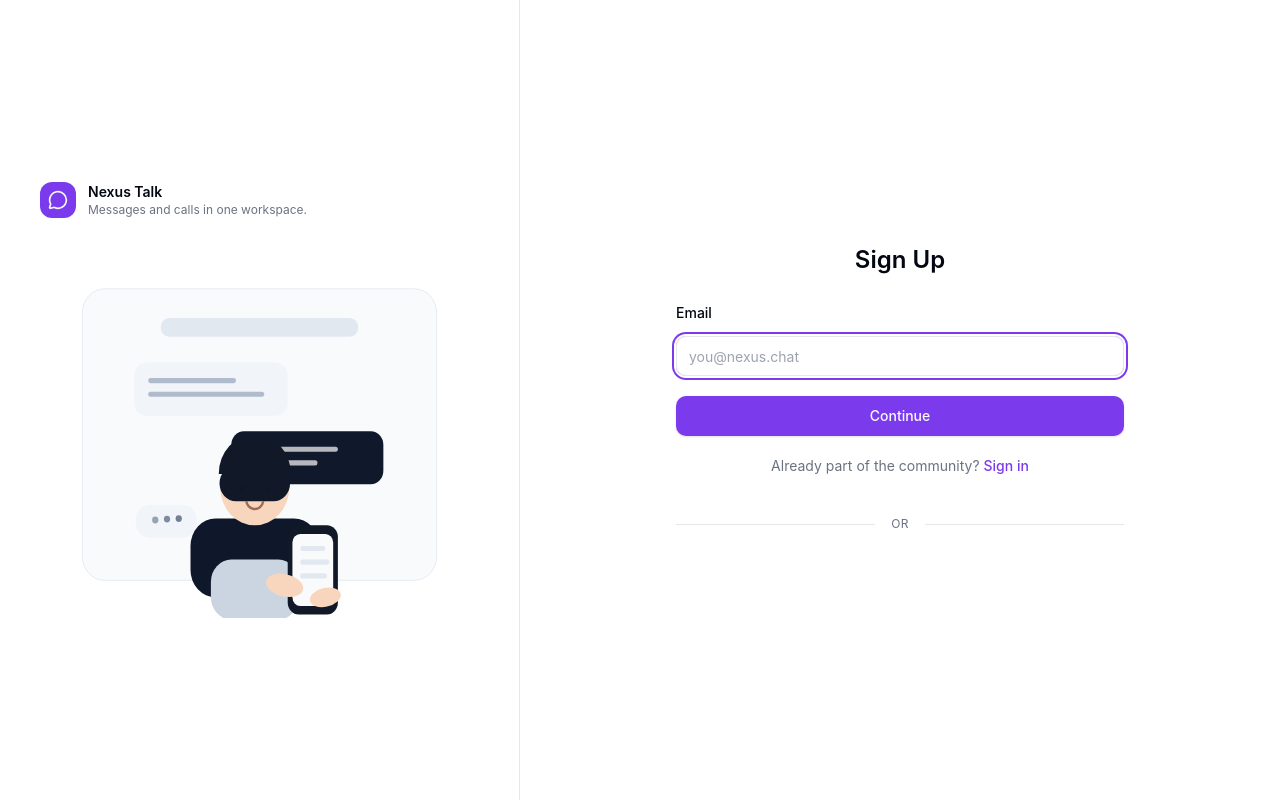
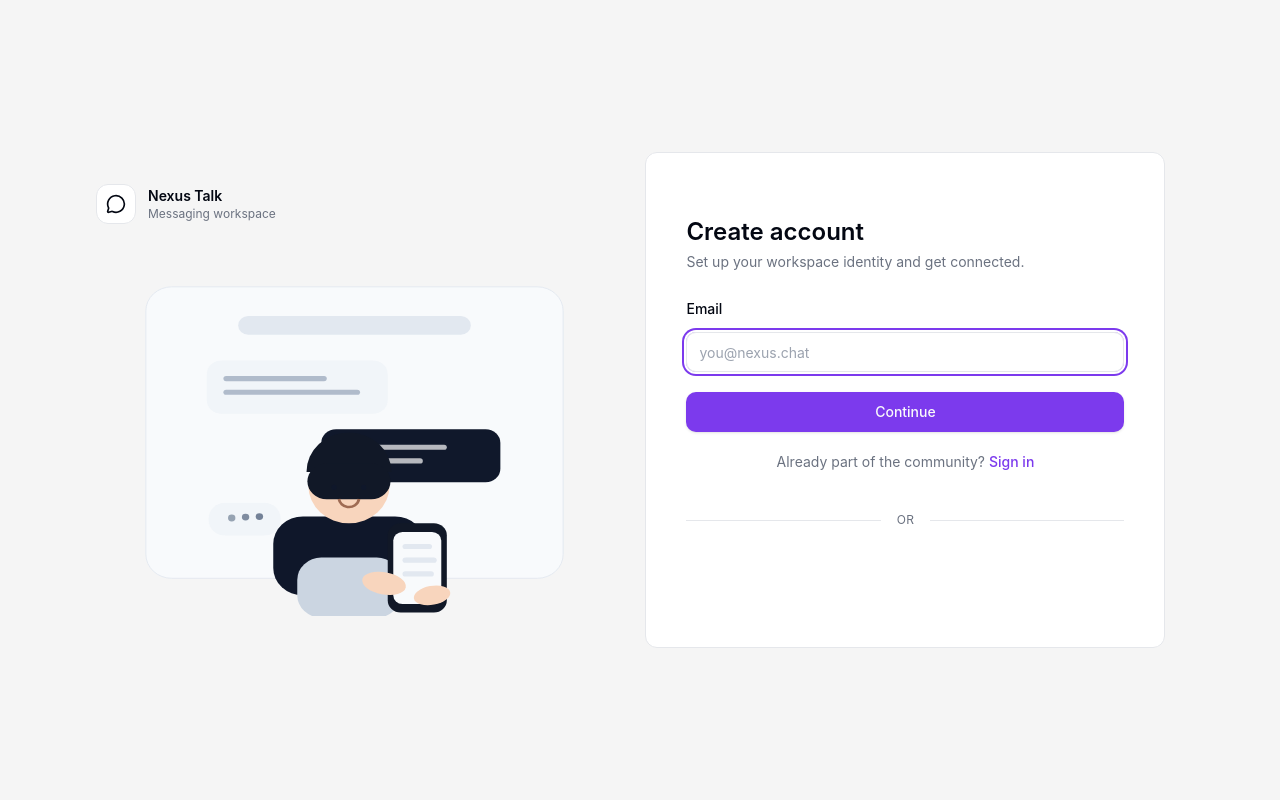
Before and after one commit to SaiHtetAung-mn/nexus-talk, a React (Vite) app in the folder apps/web/: page /auth/register in a window 1280 px wide. Built offline with nearby package versions, Linux system fonts and the light colour scheme; no server answers.

Commit message:
[style]: Auth UI improvement

```diff
--- a/apps/web/src/features/auth/pages/login-page.tsx
+++ b/apps/web/src/features/auth/pages/login-page.tsx
@@ -4,8 +4,11 @@ import { OAuthButtons } from "../components/oauth-buttons";
 export function LoginPage() {
   return (
     <div className="space-y-6">
-      <div className="space-y-1 text-center hidden sm:block">
+      <div className="space-y-1">
         <h1 className="text-2xl font-semibold text-foreground">Sign in</h1>
+        <p className="text-sm text-muted-foreground">
+          Continue to your conversations and calls.
+        </p>
       </div>
       <LoginForm />
       <div className="space-y-4 pt-4">
--- a/apps/web/src/features/auth/pages/register-page.tsx
+++ b/apps/web/src/features/auth/pages/register-page.tsx
@@ -4,10 +4,11 @@ import { OAuthButtons } from "../components/oauth-buttons";
 export function RegisterPage() {
   return (
     <div className="space-y-6">
-      <div className="space-y-1 text-center hidden sm:block">
-        <h1 className="text-2xl font-semibold text-foreground">
-          Sign Up
-        </h1>
+      <div className="space-y-1">
+        <h1 className="text-2xl font-semibold text-foreground">Create account</h1>
+        <p className="text-sm text-muted-foreground">
+          Set up your workspace identity and get connected.
+        </p>
       </div>
       <RegisterForm />
       <div className="space-y-4 pt-4">
--- a/apps/web/src/layouts/auth-layout.tsx
+++ b/apps/web/src/layouts/auth-layout.tsx
@@ -5,42 +5,51 @@ import { MessagingCanvas } from "@/features/auth/components/messaging-canvas";
 
 export function AuthLayout() {
   return (
-    <div className="grid min-h-screen bg-background lg:grid-cols-[minmax(420px,520px)_minmax(0,1fr)]">
-      <section className="hidden min-h-screen flex-col justify-center border-r px-10 py-12 lg:flex">
-        <div className="mx-auto flex w-full max-w-md flex-col gap-10">
+    <div className="flex min-h-screen items-center justify-center bg-[whitesmoke] px-4 py-6 sm:px-6 lg:px-10 lg:py-10">
+      <div className="hidden w-full max-w-6xl overflow-hidden rounded-[2rem] lg:grid lg:grid-cols-[minmax(0,0.92fr)_minmax(440px,520px)]">
+        <section className="p-8">
+          <div className="flex h-full flex-col gap-8">
             <div className="flex items-center gap-3">
-            <span className="flex h-9 w-9 items-center justify-center rounded-lg bg-primary text-primary-foreground">
+              <span className="flex h-10 w-10 items-center justify-center rounded-xl border bg-background text-foreground">
                 <MessageCircle className="h-5 w-5" />
               </span>
               <div>
-              <p className="text-sm font-semibold text-foreground">
-                Nexus Talk
-              </p>
-              <p className="text-xs text-muted-foreground">
-                Messages and calls in one workspace.
-              </p>
+                <p className="text-sm font-semibold text-foreground">Nexus Talk</p>
+                <p className="text-xs text-muted-foreground">Messaging workspace</p>
               </div>
             </div>
 
-          <div className="aspect-[4/3] w-full">
+            <div className="flex flex-1">
+              <div className="w-full overflow-hidden rounded-[1.5rem]">
+                  <div className="aspect-[16/10] w-full">
                     <MessagingCanvas />
+                  </div>
+                </div>
             </div>
           </div>
         </section>
 
-      <section className="flex min-h-screen items-center justify-center px-6 py-10">
-        <div className="w-full max-w-md space-y-8">
-          <div className="space-y-1 text-center lg:hidden">
-            <p className="text-lg font-semibold text-foreground">
-              Nexus Talk
-            </p>
-            <p className="text-sm text-muted-foreground">
-              Messages and calls in one workspace.
-            </p>
-          </div>
+        <section className="rounded-lg border bg-white flex items-center justify-center p-8 xl:p-10">
+          <div className="w-full max-w-md">
             <Outlet />
           </div>
         </section>
       </div>
+
+      <section className="w-full max-w-md rounded-3xl border bg-card/60 p-6 shadow-sm backdrop-blur sm:p-8 lg:hidden">
+        <div className="mb-8 space-y-2">
+          <div className="flex items-center gap-3">
+            <span className="flex h-9 w-9 items-center justify-center rounded-lg border bg-background text-foreground">
+              <MessageCircle className="h-5 w-5" />
+            </span>
+            <div>
+              <p className="text-sm font-semibold text-foreground">Nexus Talk</p>
+              <p className="text-xs text-muted-foreground">Messaging workspace</p>
+            </div>
+          </div>
+        </div>
+        <Outlet />
+      </section>
+    </div>
   );
 }
```
Lines whose indentation alone changed are shown as unchanged.
